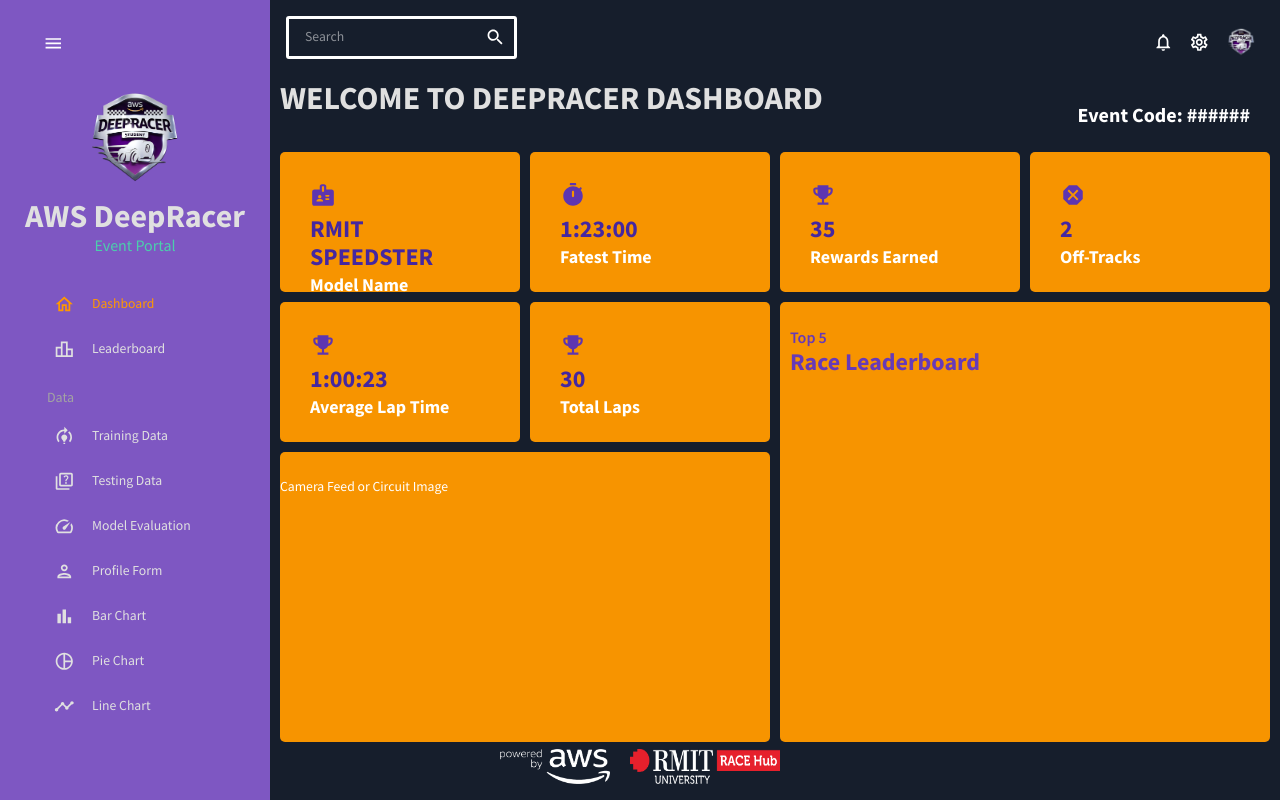
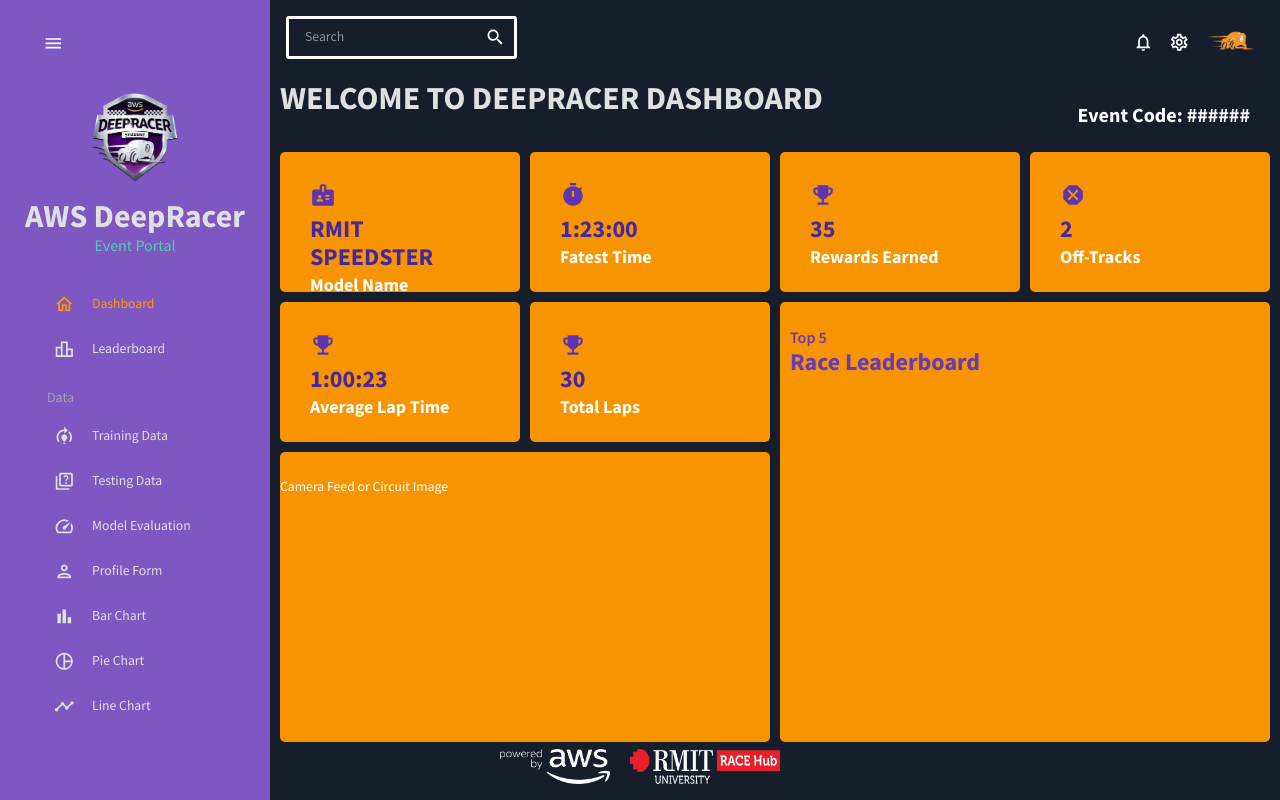
Before and after one commit to IP-299-Deepracer/Deepracer-Dashboard, a React (Create React App) app in the folder deepracer_dashboard/: page /dashboard in a window 1280 px wide. Built offline with nearby package versions, Linux system fonts and the light colour scheme.

Commit message:
changed the top right icon to race lab aws deepracer logo

```diff
--- a/deepracer_dashboard/src/scenes/global/Topbar.jsx
+++ b/deepracer_dashboard/src/scenes/global/Topbar.jsx
@@ -9,6 +9,7 @@
 import PersonOutlinedIcon from "@mui/icons-material/PersonOutlined";
 import SearchIcon from "@mui/icons-material/Search";
 import { PaddingTwoTone } from "@mui/icons-material";
+import RaceAws from "../../assets/RaceAWS.png";
 
 const Topbar = () => {
   const theme = useTheme();
@@ -57,10 +58,10 @@
         <IconButton>
         <img
           alt="profile-user"
-          width="30px"
+          width="50px"
           height="30px"
           src={
-            "../../assets/logoDR.png"
+            RaceAws
           }
           style={{ cursor: "pointer", borderRadius: "50%" }}
         />
```
